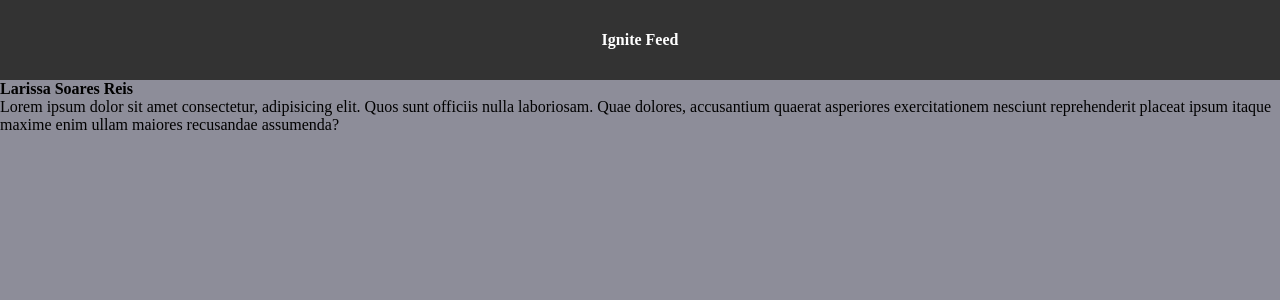
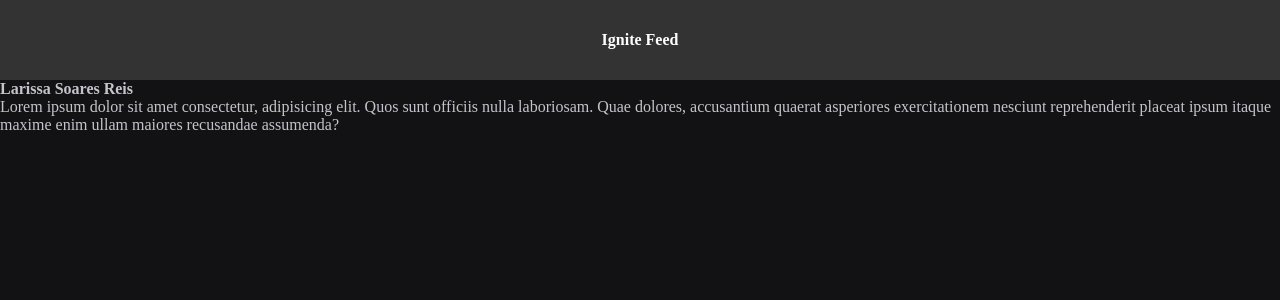
Before and after one commit to srlarissa/Projeto-1---Rede-Social, a React (Vite) app in the folder rocketseat-redesocial/: page / in a window 1280 px wide. Shown: the top 300 px of the page. Built offline with nearby package versions, Linux system fonts and the light colour scheme.

Commit message:
fix(CSS): Correção do fundo, letras e tonalidade de verde no CSS global

```diff
--- a/rocketseat-redesocial/src/global.css
+++ b/rocketseat-redesocial/src/global.css
@@ -8,7 +8,7 @@
     --gray-800: #202024;
     --gray-900: #121214;
 
-    --green-400: #00875f;
+    --green-500: #00875f;
 }
 
 * {
@@ -18,5 +18,6 @@
 }
 
 body {
-    background: var(--gray-400);
+    background: var(--gray-900);
+    color: var(--gray-300);
 }
```
